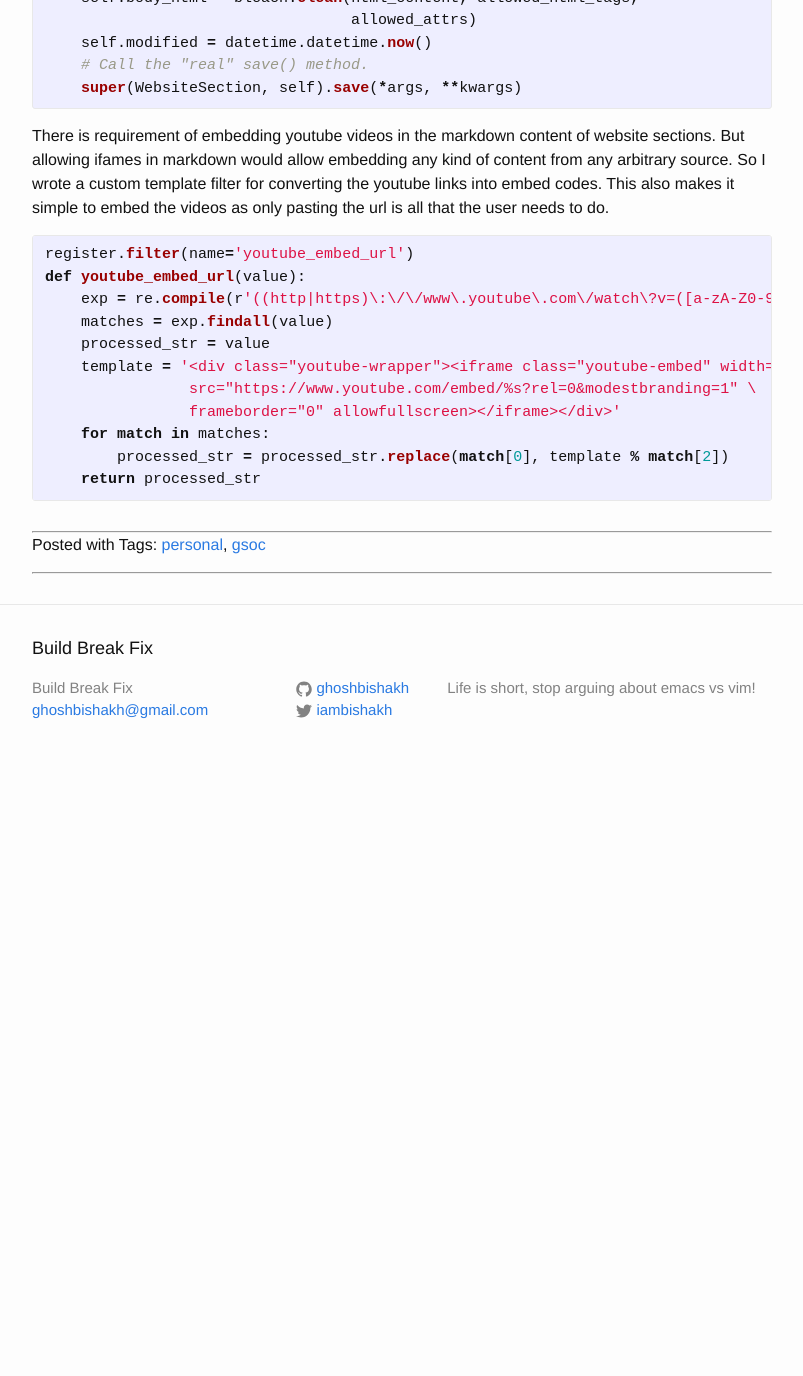
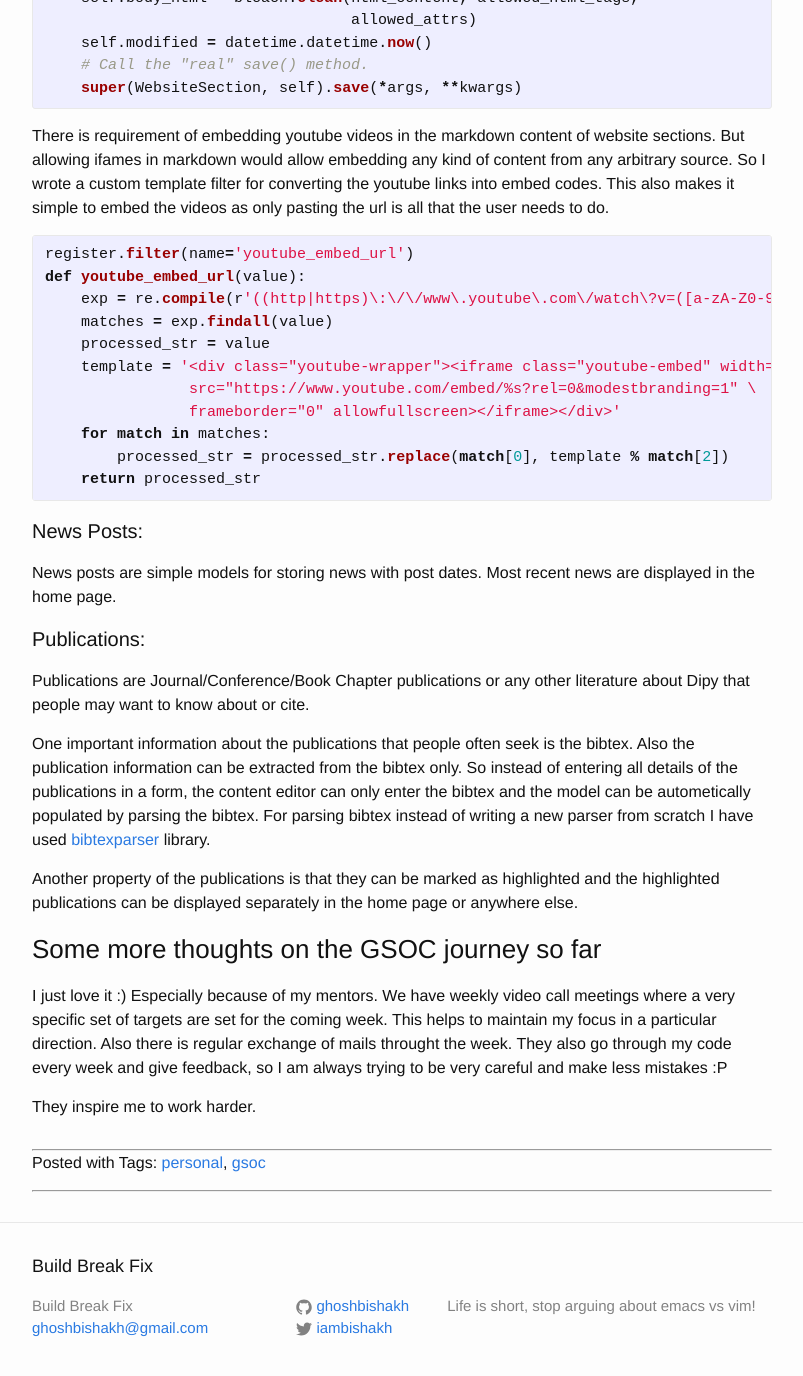
Before and after one commit to ghoshbishakh/blog, a Jekyll site: the page built from _posts/2016-06-10-google-summer-of-code-progress-june-10.markdown, in a window 1280 px wide and 1400 px high, scrolled down 1408 px. Shown: the top 1376 px of the window, without its empty margins (238-1041 px from the left). Built offline with Jekyll 4.4.1, drawn with Linux system fonts in a browser that asks for light colours; comment, search, counter and statistics services are not loaded; before the commit the page ends 2190 px from its top, so only the background shows below that.

Commit message:
Updated Site

```diff
--- a/_posts/2016-06-10-google-summer-of-code-progress-june-10.markdown
+++ b/_posts/2016-06-10-google-summer-of-code-progress-june-10.markdown
@@ -73,3 +73,22 @@ def youtube_embed_url(value):
         processed_str = processed_str.replace(match[0], template % match[2])
     return processed_str
 {% endhighlight %}
+
+#### News Posts:
+
+News posts are simple models for storing news with post dates. Most recent news are displayed in the home page.
+
+#### Publications:
+
+Publications are Journal/Conference/Book Chapter publications or any other literature about Dipy that people may want to know about or cite.
+
+One important information about the publications that people often seek is the bibtex. Also the publication information can be extracted from the bibtex only. So instead of entering all details of the publications in a form, the content editor can only enter the bibtex and the model can be autometically populated by parsing the bibtex. For parsing bibtex instead of writing a new parser from scratch I have used [bibtexparser](https://pypi.python.org/pypi/bibtexparser/0.6.2) library.
+
+Another property of the publications is that they can be marked as highlighted and the highlighted publications can be displayed separately in the home page or anywhere else.
+
+
+### Some more thoughts on the GSOC journey so far
+
+I just love it :) Especially because of my mentors. We have weekly video call meetings where a very specific set of targets are set for the coming week. This helps to maintain my focus in a particular direction. Also there is regular exchange of mails throught the week. They also go through my code every week and give feedback, so I am always trying to be very careful and make less mistakes :P
+
+They inspire me to work harder.
```
